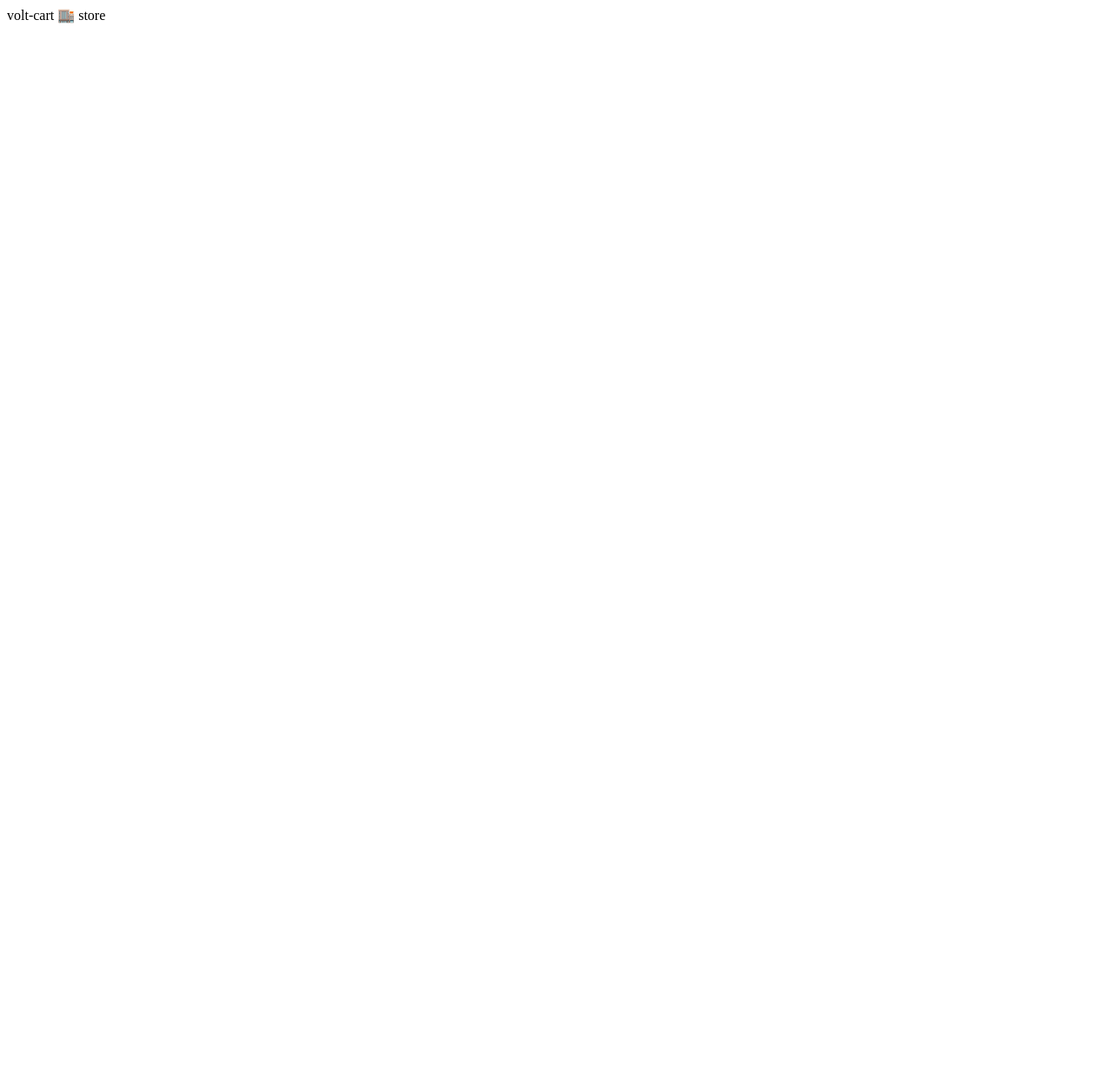
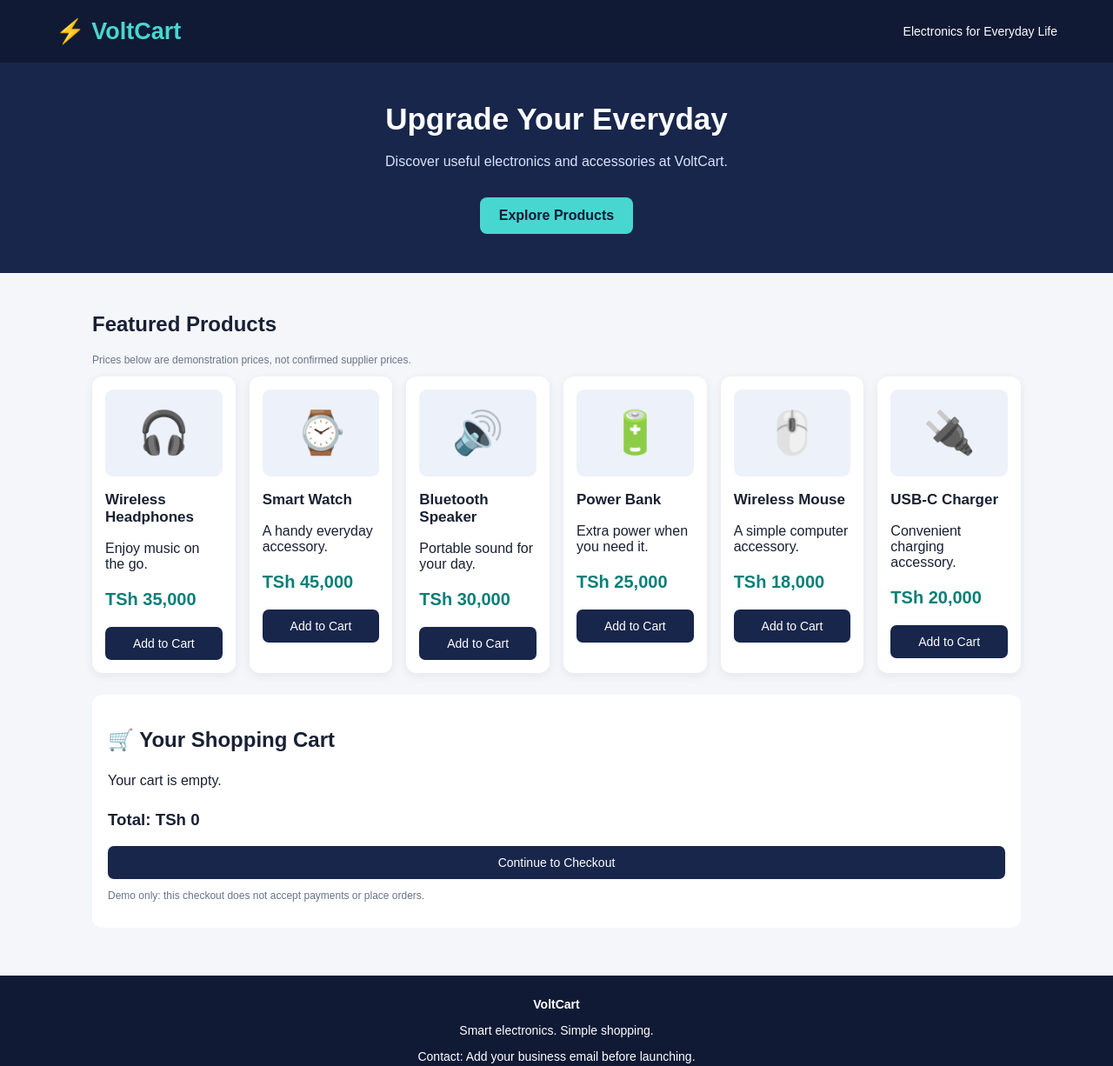
Before and after one commit to Volt-cart/Volt-cart-store-, a plain HTML site: page index.html in a window 1280 px wide. Shown: the top 1226 px of the page at 87% size. Before the commit the page ends 800 px from the top, so only its background shows below. Drawn offline with Linux system fonts and the light colour scheme.

Commit message:
Update index.html

```diff
--- a/index.html
+++ b/index.html
@@ -1 +1,114 @@
-volt-cart 🏬 store
+<!DOCTYPE html><html lang="en">
+<head>
+<meta charset="UTF-8">
+<meta name="viewport" content="width=device-width, initial-scale=1.0">
+<title>VoltCart | Electronics Store</title>
+<style>
+*{box-sizing:border-box}
+body{margin:0;font-family:Arial,sans-serif;background:#f4f6fa;color:#182033}
+header{background:#101a35;color:white;padding:20px 5%;display:flex;justify-content:space-between;align-items:center;flex-wrap:wrap;gap:12px}
+.logo{font-size:27px;font-weight:bold;color:#48d7d0}
+header span{font-size:14px}
+.hero{background:#18264b;color:white;padding:45px 6%;text-align:center}
+.hero h1{font-size:35px;margin:0 0 12px}
+.hero p{color:#d9e2f7;line-height:1.6}
+.hero a{display:inline-block;background:#48d7d0;color:#101a35;padding:12px 22px;border-radius:8px;text-decoration:none;font-weight:bold;margin-top:12px}
+main{max-width:1100px;margin:auto;padding:25px 16px}
+h2{margin-top:20px}
+.products{display:grid;grid-template-columns:repeat(auto-fit,minmax(145px,1fr));gap:16px}
+.card{background:white;border-radius:12px;padding:15px;box-shadow:0 3px 12px #14213d12}
+.pic{height:100px;background:#edf1fa;border-radius:9px;display:flex;align-items:center;justify-content:center;font-size:48px}
+.card h3{font-size:17px}
+.price{font-size:20px;color:#087f77;font-weight:bold}
+button{background:#18264b;color:white;border:0;padding:11px;border-radius:7px;cursor:pointer;width:100%;font-size:14px}
+button:hover{background:#087f77}
+.cart{background:white;padding:18px;border-radius:12px;margin-top:25px}
+#cart-items{line-height:1.8}
+footer{text-align:center;background:#101a35;color:white;padding:25px;margin-top:30px;font-size:14px}
+.small{font-size:12px;color:#69748b}
+</style>
+</head>
+<body>
+<header>
+<div class="logo">⚡ VoltCart</div>
+<span>Electronics for Everyday Life</span>
+</header><section class="hero">
+<h1>Upgrade Your Everyday</h1>
+<p>Discover useful electronics and accessories at VoltCart.</p>
+<a href="#products">Explore Products</a>
+</section><main>
+<h2 id="products">Featured Products</h2>
+<p class="small">Prices below are demonstration prices, not confirmed supplier prices.</p><div class="products">
+<div class="card">
+<div class="pic">🎧</div>
+<h3>Wireless Headphones</h3>
+<p>Enjoy music on the go.</p>
+<p class="price">TSh 35,000</p>
+<button onclick="add('Wireless Headphones',35000)">Add to Cart</button>
+</div><div class="card">
+<div class="pic">⌚</div>
+<h3>Smart Watch</h3>
+<p>A handy everyday accessory.</p>
+<p class="price">TSh 45,000</p>
+<button onclick="add('Smart Watch',45000)">Add to Cart</button>
+</div><div class="card">
+<div class="pic">🔊</div>
+<h3>Bluetooth Speaker</h3>
+<p>Portable sound for your day.</p>
+<p class="price">TSh 30,000</p>
+<button onclick="add('Bluetooth Speaker',30000)">Add to Cart</button>
+</div><div class="card">
+<div class="pic">🔋</div>
+<h3>Power Bank</h3>
+<p>Extra power when you need it.</p>
+<p class="price">TSh 25,000</p>
+<button onclick="add('Power Bank',25000)">Add to Cart</button>
+</div><div class="card">
+<div class="pic">🖱️</div>
+<h3>Wireless Mouse</h3>
+<p>A simple computer accessory.</p>
+<p class="price">TSh 18,000</p>
+<button onclick="add('Wireless Mouse',18000)">Add to Cart</button>
+</div><div class="card">
+<div class="pic">🔌</div>
+<h3>USB-C Charger</h3>
+<p>Convenient charging accessory.</p>
+<p class="price">TSh 20,000</p>
+<button onclick="add('USB-C Charger',20000)">Add to Cart</button>
+</div>
+</div><section class="cart">
+<h2>🛒 Your Shopping Cart</h2>
+<div id="cart-items">Your cart is empty.</div>
+<h3 id="total">Total: TSh 0</h3>
+<button onclick="checkout()">Continue to Checkout</button>
+<p class="small">Demo only: this checkout does not accept payments or place orders.</p>
+</section>
+</main><footer>
+<strong>VoltCart</strong>
+<p>Smart electronics. Simple shopping.</p>
+<p>Contact: Add your business email before launching.</p>
+</footer><script>
+const cart=[];
+function money(n){return 'TSh '+n.toLocaleString('en-US')}
+function add(name,price){
+ cart.push({name,price});
+ render();
+}
+function render(){
+ const box=document.getElementById('cart-items');
+ if(!cart.length){box.textContent='Your cart is empty.';}
+ else{
+ box.innerHTML=cart.map((p,i)=>
+ '<div>'+p.name+' — '+money(p.price)+
+ ' <button style="width:auto;padding:4px 9px" onclick="removeItem('+i+')">Remove</button></div>'
+ ).join('');
+ }
+ document.getElementById('total').textContent=
+ 'Total: '+money(cart.reduce((sum,p)=>sum+p.price,0));
+}
+function removeItem(i){cart.splice(i,1);render();}
+function checkout(){
+ alert('Thank you for visiting VoltCart! Online payments are not set up yet.');
+}
+</script></body>
+</html>volt-cart 🏬 store
```
